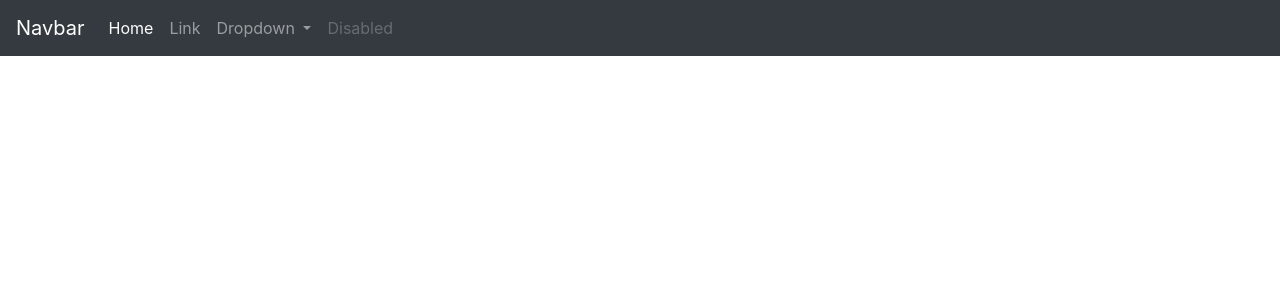
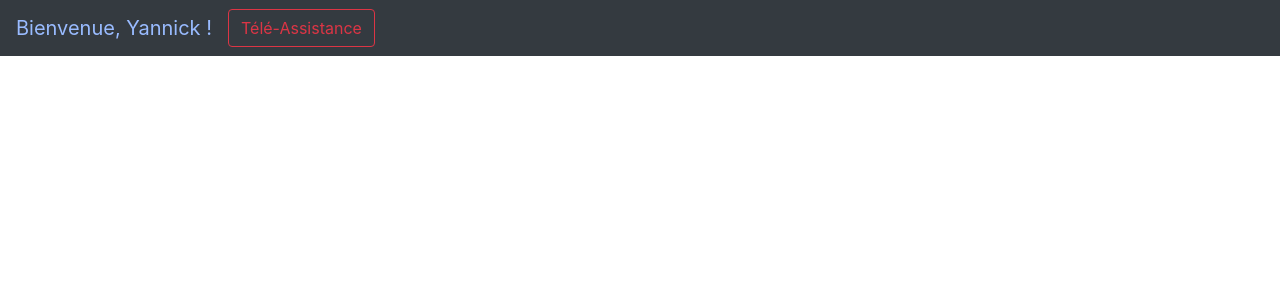
Before and after one commit to 404BambooNotFound/Pandassistant, a PHP site: page / in a window 1280 px wide. Shown: the top 300 px of the page. Run offline with PHP 8.4, Linux system fonts and the light colour scheme.

Commit message:
Add username + correct navbar + add styles

```diff
--- a/PHP/connectDB.php
+++ b/PHP/connectDB.php
@@ -15,3 +15,4 @@ try {
 }
 
 $websiteName = "404Bamboo";
+$userName = "Yannick";
--- a/css/bamboostyle.css
+++ b/css/bamboostyle.css
@@ -1,17 +1,3 @@
-div.contenu h1, div.contenu h2 {
-    text-align: center;
+nav.nav_welcome {
+    color: #99bbff;
 }
-
-div.contenu h1 {
-    color: green;
-}
-
-div.contenu h2 {
-    color: darkgreen;
-}
-
-img.banner {
-    width: 100%;
-    height: auto;
-    min-height: auto;
-}
--- a/index.php
+++ b/index.php
@@ -24,39 +24,21 @@ include 'PHP/connectDB.php';
     </head>
 
     <body>
-<!--        <div class="container">-->
         <div class="row">
             <div class="col-md-12">
-                    <nav class="navbar navbar-expand-lg navbar-dark bg-dark">
-                        <a class="navbar-brand" href="#">Navbar</a>
+                <nav class="navbar navbar-expand-lg navbar-dark bg-dark nav_welcome">
+                    <a class="navbar-brand">Bienvenue, <?php echo $userName; ?> !</a>
 
-                        <div class="collapse navbar-collapse" id="navbarSupportedContent">
+
                     <ul class="navbar-nav mr-auto">
-                                <li class="nav-item active">
-                                    <a class="nav-link" href="#">Home <span class="sr-only">(current)</span></a>
-                                </li>
                         <li class="nav-item">
-                                    <a class="nav-link" href="#">Link</a>
-                                </li>
-                                <li class="nav-item dropdown">
-                                    <a class="nav-link dropdown-toggle" href="#" id="navbarDropdown" role="button" data-toggle="dropdown" aria-haspopup="true" aria-expanded="false">
-                                        Dropdown
-                                    </a>
-                                    <div class="dropdown-menu" aria-labelledby="navbarDropdown">
-                                        <a class="dropdown-item" href="#">Action</a>
-                                        <a class="dropdown-item" href="#">Another action</a>
-                                        <div class="dropdown-divider"></div>
-                                        <a class="dropdown-item" href="#">Something else here</a>
-                                    </div>
-                                </li>
-                                <li class="nav-item">
-                                    <a class="nav-link disabled" href="#">Disabled</a>
+                            <form class="form-inline my-2 my-lg-0">
+                                <button class="btn btn-outline-danger my-2 my-sm-0" type="submit">Télé-Assistance</button>
+                            </form>
                         </li>
                     </ul>
-                        </div>
                 </nav>
             </div>
-<!--            </div>-->
 
             <div class="row">
                 <div class="col-md-2"></div>
```
Lines whose indentation alone changed are shown as unchanged.
